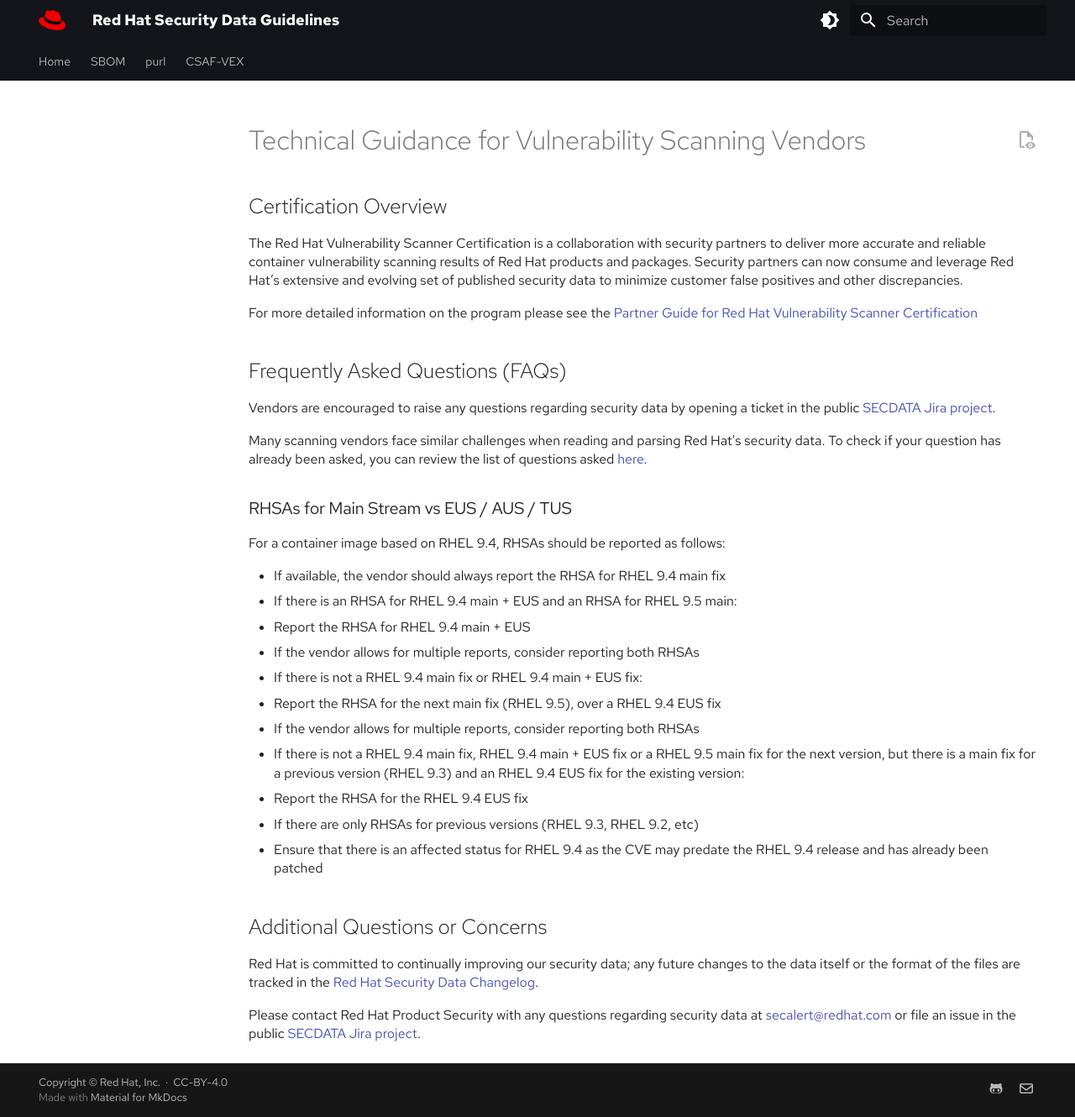
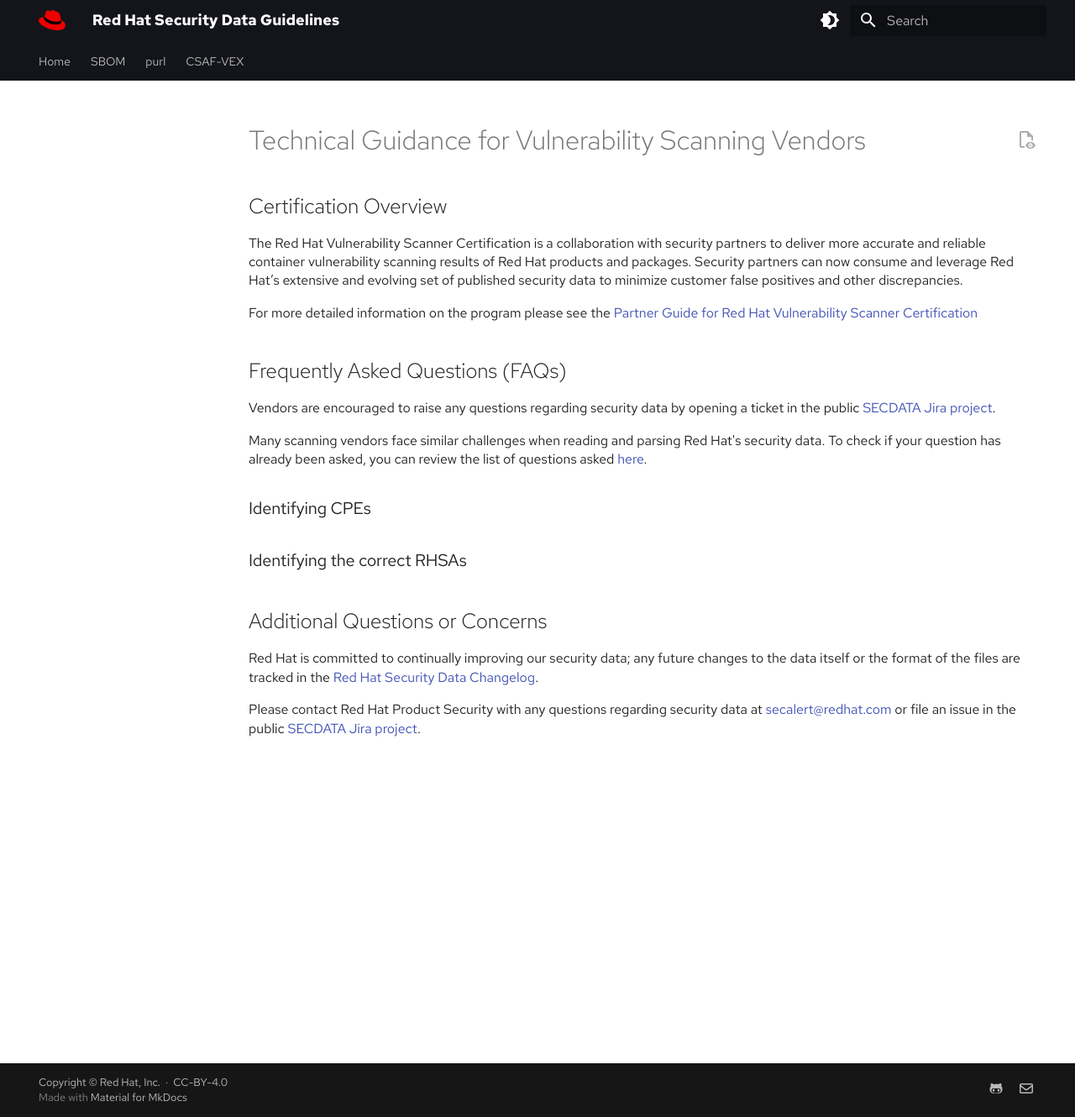
Before and after one commit to RedHatProductSecurity/security-data-guidelines, an MkDocs documentation site: the page built from docs/scanning-vendors.md, in a window 1280 px wide and 1330 px high. Shown: the whole window at 84% size. Built offline with MkDocs 1.6.1 and Material for MkDocs 9.7.7, drawn with Linux system fonts in a browser that asks for light colours; some web fonts are replaced.

Commit message:
Update scanning-vendors.md

```diff
--- a/docs/scanning-vendors.md
+++ b/docs/scanning-vendors.md
@@ -15,23 +15,13 @@ Vendors are encouraged to raise any questions regarding security data by opening
 Many scanning vendors face similar challenges when reading and parsing Red Hat's security data. To check if your question
 has already been asked, you can review the list of questions asked [here](https://issues.redhat.com/browse/SECDATA-862?filter=12444038).
 
-### RHSAs for Main Stream vs EUS / AUS / TUS
+### Identifying CPEs
 
-For a container image based on RHEL 9.4, RHSAs should be reported as follows:
+### Identifying the correct RHSAs
 
-* If available, the vendor should always report the RHSA for RHEL 9.4 main fix
-* If there is an RHSA for RHEL 9.4 main + EUS and an RHSA for RHEL 9.5 main:
-  * Report the RHSA for RHEL 9.4 main + EUS
-  * If the vendor allows for multiple reports, consider reporting both RHSAs
-* If there is not a RHEL 9.4 main fix or RHEL 9.4 main + EUS fix:
-  * Report the RHSA for the next main fix (RHEL 9.5), over a RHEL 9.4 EUS fix
-  * If the vendor allows for multiple reports, consider reporting both RHSAs
-* If there is not a RHEL 9.4 main fix, RHEL 9.4 main + EUS fix or a  RHEL 9.5 main fix for the next version, but there
-is a main fix for a previous version (RHEL 9.3) and an RHEL 9.4 EUS fix for the existing version:
-  * Report the RHSA for the RHEL 9.4 EUS fix
-* If there are only RHSAs for previous versions (RHEL 9.3, RHEL 9.2, etc)
-  * Ensure that there is an affected status for RHEL 9.4 as the CVE may predate the RHEL 9.4 release and has already
-  been patched
+
+
+
 
 
 
```
